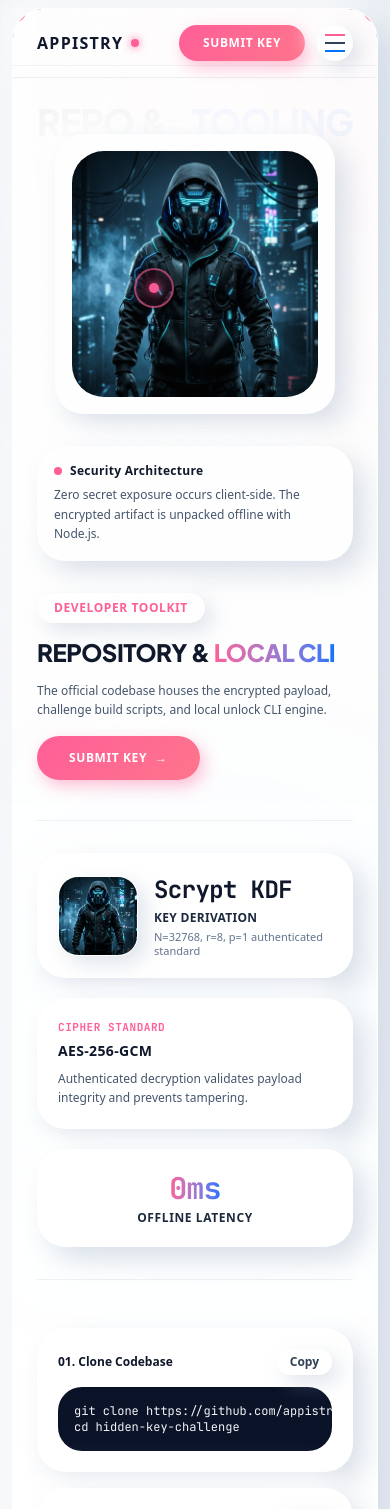
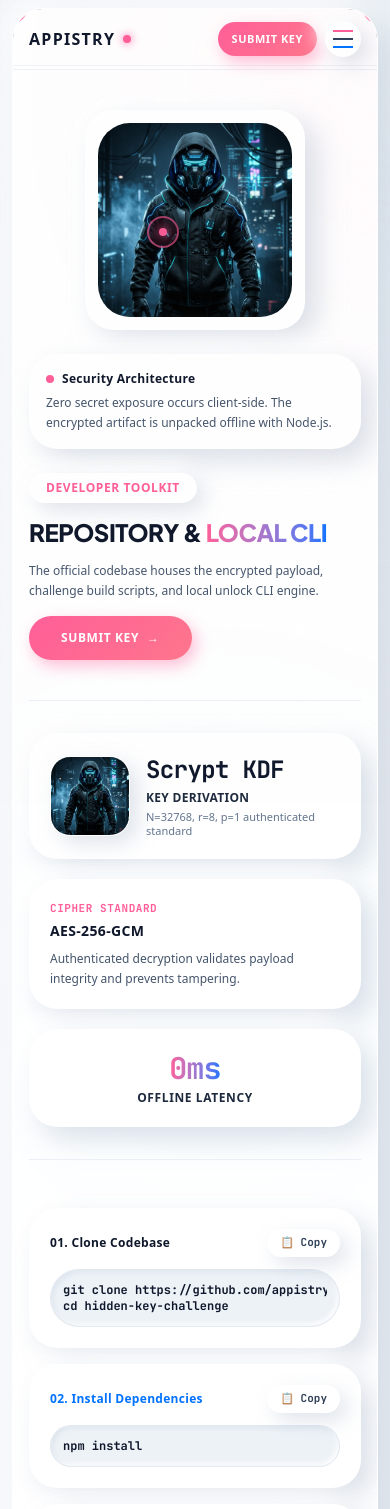
Before and after one commit to ravi-c029/appistry-the-hidden-key, a Next.js app: page /repository in a window 390 px wide. Shown: the part 40-1549 px from the top of the page. Built offline with nearby package versions, Linux system fonts and the light colour scheme.

Commit message:
fix(mobile): resolve code block copy button overlap and optimize responsive layouts across all pages

```diff
--- a/src/app/mission/MissionPage.tsx
+++ b/src/app/mission/MissionPage.tsx
@@ -115,15 +115,15 @@ export default function MissionPage() {
                   />
 
                   <div className="pl-3">
-                    <div className="flex items-center gap-2.5 mb-2">
+                    <div className="flex items-center gap-2 sm:gap-2.5 mb-2 flex-wrap">
                       <span
-                        className="text-[10px] font-mono font-bold px-2.5 py-0.5 rounded-full neu-card-sm"
+                        className="text-[10px] font-mono font-bold px-3 py-1 rounded-full neu-card-sm whitespace-nowrap shrink-0 inline-flex items-center"
                         style={{ color: step.accentColor }}
                       >
                         STEP {i + 1}
                       </span>
-                      <span className="text-base">{step.icon}</span>
-                      <h4 className="text-base sm:text-lg font-black text-slate-900">{step.title}</h4>
+                      <span className="text-base shrink-0">{step.icon}</span>
+                      <h4 className="text-base sm:text-lg font-black text-slate-900 tracking-tight">{step.title}</h4>
                     </div>
 
                     <p className="text-xs sm:text-sm text-slate-600 leading-relaxed font-medium mb-3">
@@ -131,18 +131,26 @@ export default function MissionPage() {
                     </p>
 
                     {step.code && (
-                      <div className="relative mt-2">
-                        <pre className="font-mono text-xs text-[#00c6ff] bg-[#0b1329] rounded-xl p-3.5 overflow-x-auto shadow-inner">
+                      <div className="mt-3 rounded-2xl bg-[#edf2f7] border border-slate-200/80 p-3 sm:p-4 shadow-[inset_2px_2px_5px_rgba(166,180,200,0.22),inset_-2px_-2px_5px_#ffffff]">
+                        <div className="flex items-center justify-between gap-2 mb-2 pb-2 border-b border-slate-200/70">
+                          <div className="flex items-center gap-1.5 shrink-0">
+                            <span className="w-2 h-2 rounded-full bg-rose-400" />
+                            <span className="w-2 h-2 rounded-full bg-amber-400" />
+                            <span className="w-2 h-2 rounded-full bg-emerald-400" />
+                            <span className="text-[10px] font-mono font-bold text-slate-400 ml-1">TERMINAL</span>
+                          </div>
+                          {step.codeKey && (
+                            <button
+                              onClick={() => copyToClipboard(step.code!, step.codeKey!)}
+                              className="neu-card-sm text-[11px] font-mono font-bold px-3 py-1 rounded-full text-slate-700 hover:text-[#ff5e98] transition-all cursor-pointer flex items-center gap-1 shrink-0 active:scale-95"
+                            >
+                              {copied === step.codeKey ? '✓ Copied!' : '📋 Copy'}
+                            </button>
+                          )}
+                        </div>
+                        <pre className="font-mono text-xs sm:text-sm text-slate-900 font-bold overflow-x-auto whitespace-pre scrollbar-none py-1 select-all">
                           {step.code}
                         </pre>
-                        {step.codeKey && (
-                          <button
-                            onClick={() => copyToClipboard(step.code!, step.codeKey!)}
-                            className="absolute top-2.5 right-2.5 text-[10px] font-mono px-2.5 py-1 rounded-full neu-card-sm text-slate-700 hover:text-slate-900 transition-colors cursor-pointer"
-                          >
-                            {copied === step.codeKey ? '✓ Copied' : 'Copy'}
-                          </button>
-                        )}
                       </div>
                     )}
                   </div>
@@ -151,27 +159,27 @@ export default function MissionPage() {
             </div>
 
             {/* Repository Box */}
-            <div className="neu-card rounded-[24px] p-6 mb-8">
+            <div className="neu-card rounded-[24px] p-5 sm:p-6 mb-8">
               <div className="flex flex-col sm:flex-row sm:items-center justify-between gap-4">
-                <div>
+                <div className="min-w-0 flex-1">
                   <h3 className="text-base font-black text-slate-900 mb-1">📦 Official Repository</h3>
                   <p className="text-xs text-slate-600 font-medium mb-2">Contains challenge scripts, hints, and locked artifact.</p>
-                  <code className="neu-input text-xs font-mono text-[#0072ff] font-bold px-3 py-1.5 rounded-xl inline-block break-all">
+                  <code className="neu-input text-xs font-mono text-[#0072ff] font-bold px-3 py-2 rounded-xl block break-all select-all">
                     {repoUrl}
                   </code>
                 </div>
-                <div className="flex items-center gap-3 shrink-0">
+                <div className="flex items-center gap-2.5 shrink-0 w-full sm:w-auto">
                   <button
                     onClick={() => copyToClipboard(`git clone ${repoUrl}`, 'clone')}
-                    className="neu-btn text-slate-800 text-xs font-bold px-4 py-2 rounded-full cursor-pointer hover:scale-105 active:scale-95 transition-all"
+                    className="neu-btn text-slate-800 text-xs font-bold px-4 py-2.5 rounded-full cursor-pointer hover:scale-105 active:scale-95 transition-all flex-1 sm:flex-none text-center"
                   >
-                    {copied === 'clone' ? '✓ Copied!' : 'Copy Clone'}
+                    {copied === 'clone' ? '✓ Copied!' : '📋 Copy Clone'}
                   </button>
                   <a
                     href={repoUrl}
                     target="_blank"
                     rel="noopener noreferrer"
-                    className="neu-btn-gradient-blue text-white text-xs font-bold px-5 py-2.5 rounded-full hover:scale-105 active:scale-95 transition-all shadow-md"
+                    className="neu-btn-gradient-blue text-white text-xs font-bold px-5 py-2.5 rounded-full hover:scale-105 active:scale-95 transition-all shadow-md flex-1 sm:flex-none text-center"
                   >
                     GitHub →
                   </a>
--- a/src/app/repository/page.tsx
+++ b/src/app/repository/page.tsx
@@ -75,53 +75,58 @@ export default function RepositoryPage() {
 
                 {/* Clone Box */}
                 <div className="neu-card rounded-[24px] p-5 sm:p-6 transition-all hover:scale-[1.01]">
-                  <div className="flex items-center justify-between mb-3">
-                    <span className="text-xs font-black text-slate-900">01. Clone Codebase</span>
+                  <div className="flex items-center justify-between gap-2 mb-3">
+                    <span className="text-xs font-black text-slate-900 tracking-wide">01. Clone Codebase</span>
                     <button
-                      onClick={() => copyToClipboard(`git clone ${repoUrl}`, 'clone')}
-                      className="neu-card-sm text-xs px-3 py-1 rounded-full text-slate-700 hover:text-slate-900 font-bold transition-colors cursor-pointer"
+                      onClick={() => copyToClipboard(`git clone ${repoUrl}\ncd hidden-key-challenge`, 'clone')}
+                      className="neu-card-sm text-[11px] font-mono px-3 py-1 rounded-full text-slate-700 hover:text-[#ff5e98] font-bold transition-all cursor-pointer flex items-center gap-1 active:scale-95"
                     >
-                      {copied === 'clone' ? 'Copied' : 'Copy'}
+                      {copied === 'clone' ? '✓ Copied!' : '📋 Copy'}
                     </button>
                   </div>
-                  <pre className="font-mono text-xs text-white/95 bg-[#0b1329] rounded-xl p-4 overflow-x-auto shadow-inner">
+                  <div className="rounded-2xl bg-[#edf2f7] border border-slate-200/80 p-3 sm:p-4 shadow-[inset_2px_2px_5px_rgba(166,180,200,0.22),inset_-2px_-2px_5px_#ffffff]">
+                    <pre className="font-mono text-xs sm:text-sm text-slate-900 font-bold overflow-x-auto whitespace-pre scrollbar-none select-all">
                       git clone {repoUrl}
-                    <br />
-                    cd hidden-key-challenge
+                      {'\n'}cd hidden-key-challenge
                     </pre>
+                  </div>
                 </div>
 
                 {/* Install Box */}
                 <div className="neu-card rounded-[24px] p-5 sm:p-6 transition-all hover:scale-[1.01]">
-                  <div className="flex items-center justify-between mb-3">
-                    <span className="text-xs font-black text-[#0072ff]">02. Install Dependencies</span>
+                  <div className="flex items-center justify-between gap-2 mb-3">
+                    <span className="text-xs font-black text-[#0072ff] tracking-wide">02. Install Dependencies</span>
                     <button
                       onClick={() => copyToClipboard('npm install', 'install')}
-                      className="neu-card-sm text-xs px-3 py-1 rounded-full text-slate-700 hover:text-slate-900 font-bold transition-colors cursor-pointer"
+                      className="neu-card-sm text-[11px] font-mono px-3 py-1 rounded-full text-slate-700 hover:text-[#ff5e98] font-bold transition-all cursor-pointer flex items-center gap-1 active:scale-95"
                     >
-                      {copied === 'install' ? 'Copied' : 'Copy'}
+                      {copied === 'install' ? '✓ Copied!' : '📋 Copy'}
                     </button>
                   </div>
-                  <pre className="font-mono text-xs text-white/95 bg-[#0b1329] rounded-xl p-4 overflow-x-auto shadow-inner">
+                  <div className="rounded-2xl bg-[#edf2f7] border border-slate-200/80 p-3 sm:p-4 shadow-[inset_2px_2px_5px_rgba(166,180,200,0.22),inset_-2px_-2px_5px_#ffffff]">
+                    <pre className="font-mono text-xs sm:text-sm text-slate-900 font-bold overflow-x-auto whitespace-pre scrollbar-none select-all">
                       npm install
                     </pre>
+                  </div>
                 </div>
 
                 {/* Unlock CLI Box */}
                 <div className="neu-card rounded-[24px] p-5 sm:p-6 transition-all hover:scale-[1.01]">
-                  <div className="flex items-center justify-between mb-3">
-                    <span className="text-xs font-black text-[#ff5e98]">03. Run Offline Unlock CLI</span>
+                  <div className="flex items-center justify-between gap-2 mb-3">
+                    <span className="text-xs font-black text-[#ff5e98] tracking-wide">03. Run Offline Unlock CLI</span>
                     <button
                       onClick={() => copyToClipboard('npm run unlock', 'unlock')}
-                      className="neu-card-sm text-xs px-3 py-1 rounded-full text-slate-700 hover:text-slate-900 font-bold transition-colors cursor-pointer"
+                      className="neu-card-sm text-[11px] font-mono px-3 py-1 rounded-full text-slate-700 hover:text-[#ff5e98] font-bold transition-all cursor-pointer flex items-center gap-1 active:scale-95"
                     >
-                      {copied === 'unlock' ? 'Copied' : 'Copy'}
+                      {copied === 'unlock' ? '✓ Copied!' : '📋 Copy'}
                     </button>
                   </div>
-                  <pre className="font-mono text-xs text-[#00c6ff] bg-[#0b1329] rounded-xl p-4 overflow-x-auto shadow-inner font-bold">
+                  <div className="rounded-2xl bg-[#edf2f7] border border-slate-200/80 p-3 sm:p-4 shadow-[inset_2px_2px_5px_rgba(166,180,200,0.22),inset_-2px_-2px_5px_#ffffff]">
+                    <pre className="font-mono text-xs sm:text-sm text-[#0072ff] font-bold overflow-x-auto whitespace-pre scrollbar-none select-all">
                       npm run unlock
                     </pre>
-                  <p className="text-xs text-slate-600 mt-2 font-medium">
+                  </div>
+                  <p className="text-xs text-slate-600 mt-2.5 font-medium leading-relaxed">
                     Supplies your deduced mystery passphrase to derive the AES-256-GCM key and decrypt the payload.
                   </p>
                 </div>
--- a/src/app/rules/page.tsx
+++ b/src/app/rules/page.tsx
@@ -122,7 +122,7 @@ export default function RulesPage() {
                     </span>
                     <h4 className="text-base font-black text-slate-900 tracking-wide">{rule.title}</h4>
                   </div>
-                  <p className="text-xs sm:text-sm text-slate-600 leading-relaxed font-medium pl-12">
+                  <p className="text-xs sm:text-sm text-slate-600 leading-relaxed font-medium sm:pl-12">
                     {rule.desc}
                   </p>
                 </div>
--- a/src/components/layout/CyberFrameStage.tsx
+++ b/src/components/layout/CyberFrameStage.tsx
@@ -101,7 +101,7 @@ export default function CyberFrameStage({
         <div className="absolute top-0 bottom-0 right-12 w-[1px] bg-slate-200/40 pointer-events-none hidden sm:block" />
 
         {/* ── TOP NAV BAR INSIDE THE FRAME ── */}
-        <div className="relative z-30 flex items-center justify-between px-6 sm:px-14 py-4 border-b border-slate-200/60">
+        <div className="relative z-30 flex items-center justify-between px-4 sm:px-10 py-3 sm:py-4 border-b border-slate-200/60">
           <Link href="/" className="flex items-center gap-2 select-none group">
             <span className="text-base sm:text-lg font-black tracking-[0.08em] uppercase text-slate-900 group-hover:text-[#ff5e98] transition-colors">
               APPISTRY
@@ -141,10 +141,10 @@ export default function CyberFrameStage({
             })}
           </div>
 
-          <div className="flex items-center gap-3">
+          <div className="flex items-center gap-2 sm:gap-3">
             <Link
               href="/submit"
-              className={`font-bold text-xs uppercase tracking-wider px-6 py-2.5 rounded-full transition-all neu-btn-gradient-pink text-white hover:scale-105 active:scale-95 shadow-md`}
+              className="font-bold text-[11px] sm:text-xs uppercase tracking-wider px-3.5 sm:px-6 py-2 sm:py-2.5 rounded-full transition-all neu-btn-gradient-pink text-white hover:scale-105 active:scale-95 shadow-md whitespace-nowrap"
             >
               Submit Key
             </Link>
@@ -152,7 +152,7 @@ export default function CyberFrameStage({
             {/* Mobile Hamburger Button */}
             <button
               onClick={() => setMobileMenuOpen(!mobileMenuOpen)}
-              className="md:hidden flex flex-col justify-center items-center gap-1.5 w-9 h-9 rounded-xl neu-card-sm text-slate-700 p-1"
+              className="md:hidden flex flex-col justify-center items-center gap-1.5 w-9 h-9 rounded-xl neu-card-sm text-slate-700 p-1 cursor-pointer"
               aria-label="Toggle menu"
             >
               <span className={`w-5 h-[2px] bg-[#ff5e98] transition-all ${mobileMenuOpen ? 'rotate-45 translate-y-2' : ''}`} />
@@ -176,10 +176,10 @@ export default function CyberFrameStage({
         )}
 
         {/* ── HERO STAGE: BACKDROP TITLE + CENTERED CYBER CHARACTER + CALLOUTS ── */}
-        <div className="relative z-10 px-6 sm:px-14 pt-8 pb-12">
+        <div className="relative z-10 px-4 sm:px-10 pt-6 sm:pt-8 pb-8 sm:pb-12">
 
           {/* Massive Backdrop Title */}
-          <div className="absolute top-6 left-0 right-0 flex items-center justify-between px-6 sm:px-16 pointer-events-none select-none z-0">
+          <div className="absolute top-6 left-0 right-0 hidden sm:flex items-center justify-between px-6 sm:px-16 pointer-events-none select-none z-0">
             <span
               className="text-4xl sm:text-6xl md:text-8xl font-black uppercase tracking-tight text-slate-900/[0.04]"
               style={{ fontFamily: "'Plus Jakarta Sans', sans-serif" }}
@@ -194,7 +194,7 @@ export default function CyberFrameStage({
             </span>
           </div>
 
-          <div className="relative grid grid-cols-1 lg:grid-cols-12 items-center gap-8 min-h-[460px] pt-6">
+          <div className="relative grid grid-cols-1 lg:grid-cols-12 items-center gap-6 sm:gap-8 min-h-[420px] pt-4 sm:pt-6">
 
             {/* Left Side: Callout Box with Elbow Line */}
             <div className="lg:col-span-3 flex flex-col justify-center order-2 lg:order-1 relative z-20">
@@ -221,7 +221,7 @@ export default function CyberFrameStage({
 
             {/* Center: Focal Cyber Character */}
             <div className="lg:col-span-5 flex items-center justify-center order-1 lg:order-2 relative z-10">
-              <div className="relative w-[280px] sm:w-[340px] md:w-[380px] aspect-square flex items-center justify-center neu-card rounded-[32px] p-4">
+              <div className="relative w-[220px] sm:w-[320px] md:w-[380px] aspect-square flex items-center justify-center neu-card rounded-[28px] sm:rounded-[32px] p-3 sm:p-4">
                 <Image
                   src={characterImage}
                   alt="Cyber Intelligence Character"
@@ -232,8 +232,8 @@ export default function CyberFrameStage({
                 />
 
                 {/* Glowing Target Ring on Character */}
-                <div className="absolute top-[48%] left-[28%] w-10 h-10 rounded-full border-2 border-[#ff5e98]/60 bg-[#ff5e98]/10 animate-pulse flex items-center justify-center pointer-events-none">
-                  <div className="w-2.5 h-2.5 rounded-full bg-[#ff5e98] shadow-[0_0_10px_#ff5e98]" />
+                <div className="absolute top-[48%] left-[28%] w-8 h-8 sm:w-10 sm:h-10 rounded-full border-2 border-[#ff5e98]/60 bg-[#ff5e98]/10 animate-pulse flex items-center justify-center pointer-events-none">
+                  <div className="w-2 sm:w-2.5 h-2 sm:h-2.5 rounded-full bg-[#ff5e98] shadow-[0_0_10px_#ff5e98]" />
                 </div>
               </div>
             </div>
```
Also changed, not shown: src/app/leaderboard/page.tsx (+18 -17 lines). Lines whose indentation alone changed are shown as unchanged.
